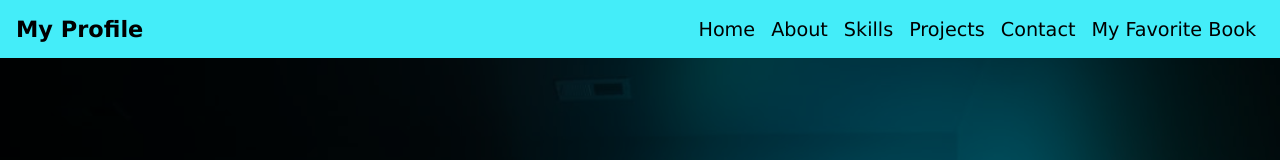
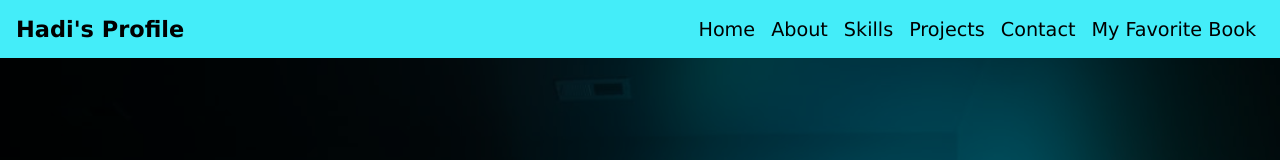
Before and after one commit to M-Haadi/lab-assign, a plain HTML site: page index.html in a window 1280 px wide. Shown: the top 160 px of the page. Drawn offline with Linux system fonts and the light colour scheme.

Commit message:
initial commit

```diff
--- a/index.html
+++ b/index.html
@@ -13,7 +13,7 @@
 
     </div>
       <nav class="navbar" id="Home">
-        <h3>My Profile</h3>
+        <h3>Hadi's Profile</h3>
         <div class="navigations">
           <ul>
             <li><a href="#Home">Home</a></li>
```
